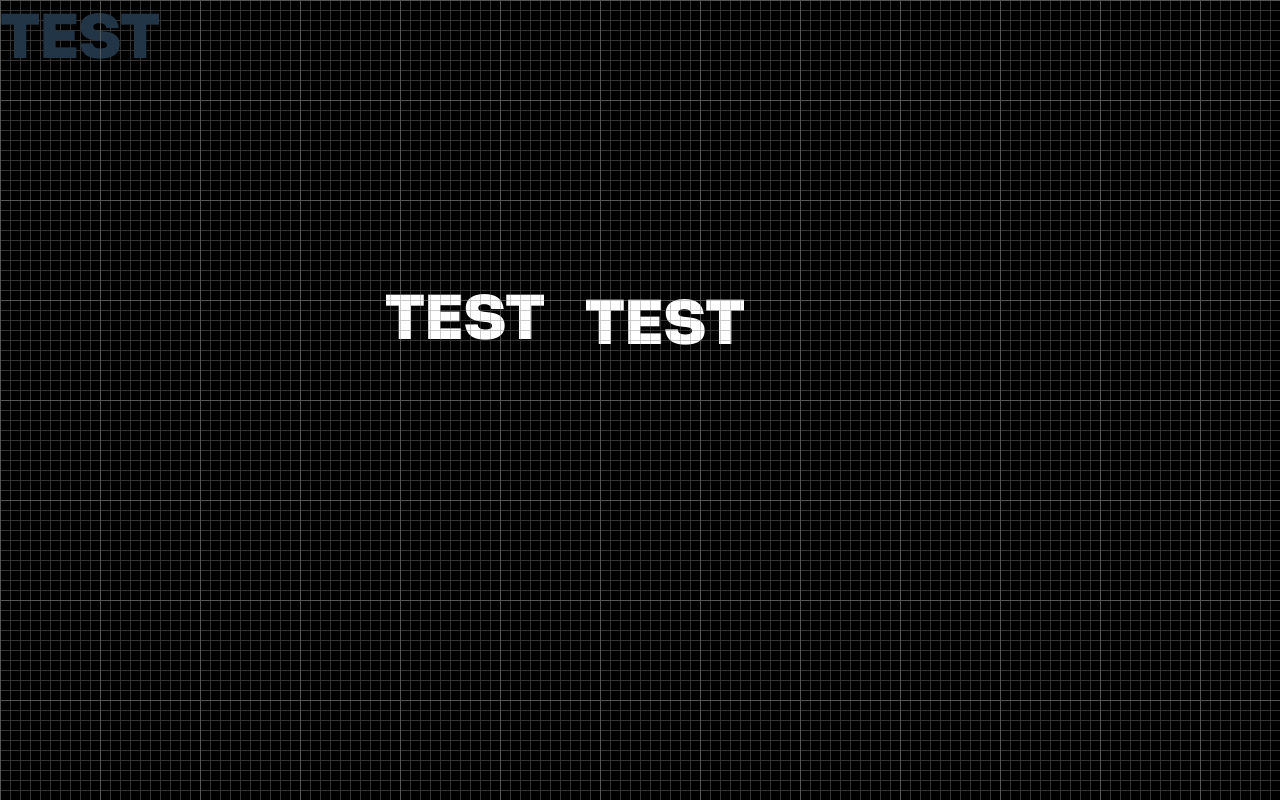
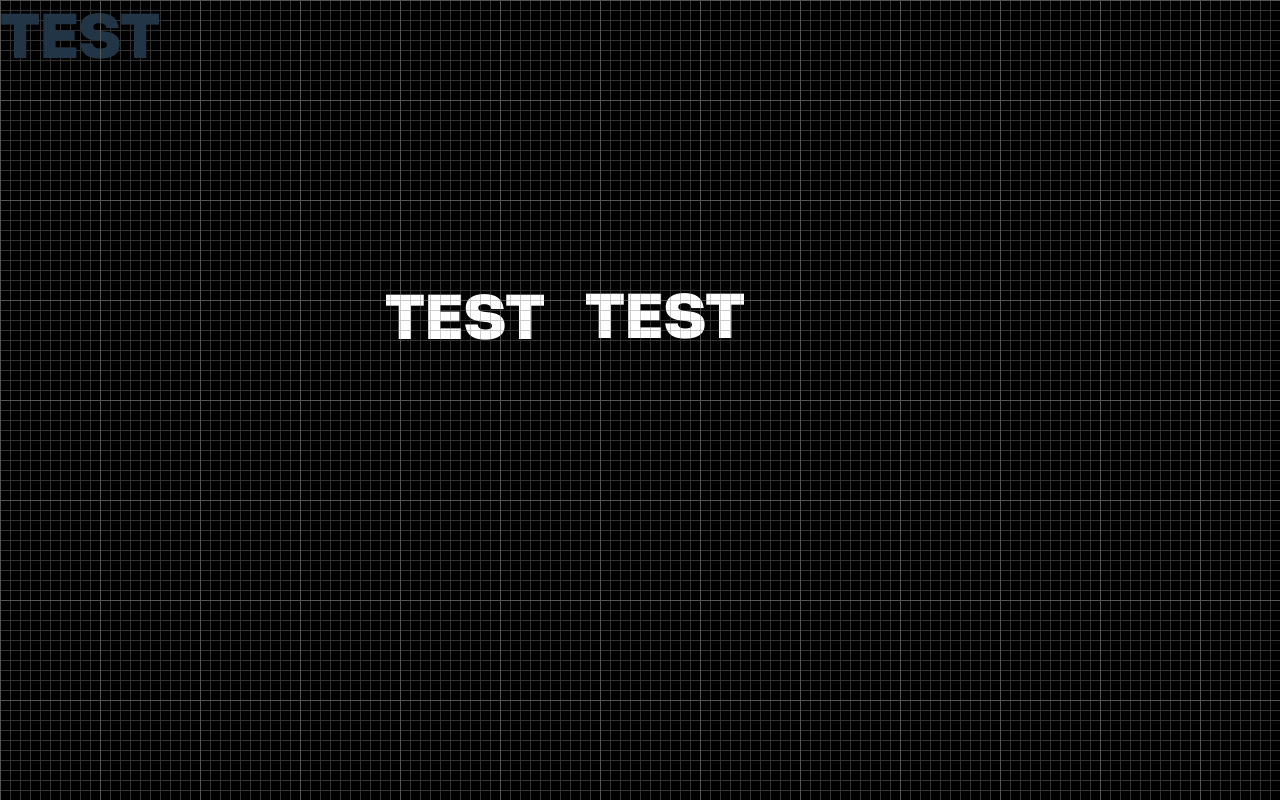
Before and after one commit to bhorsting/text-align-test, a Vue app: page / in a window 1280 px wide. Built offline with nearby package versions, Linux system fonts and the light colour scheme.

Commit message:
log some rect

```diff
--- a/src/style.css
+++ b/src/style.css
@@ -21,7 +21,8 @@
 }
 
 @font-face {
-  ascent-override: 100%;
+  ascent-override: 80%;
+  descent-override: 20%;
   font-family: 'Herokid2';
   font-style:  bold;
   font-display: swap;
```
